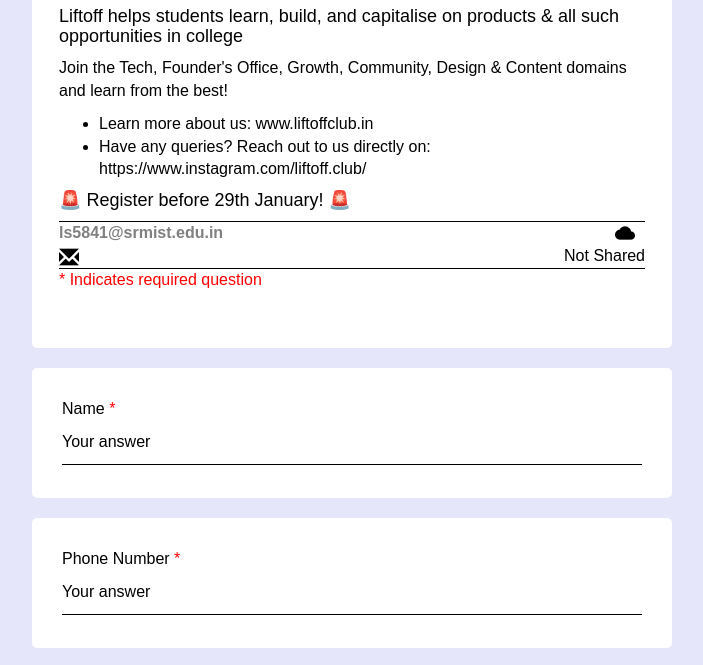
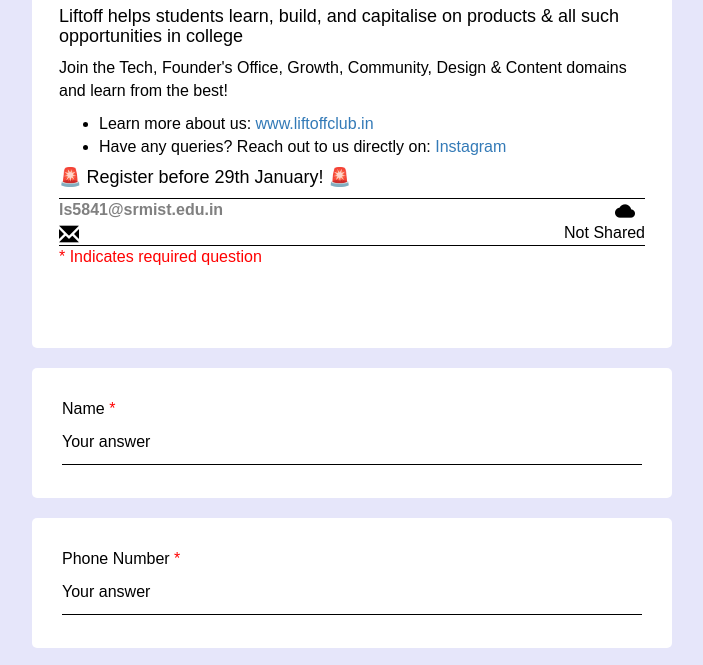
Before and after one commit to Laakhishiv6/google-forms, a plain HTML site: page index.html in a window 1280 px wide. Shown: the part 132-797 px from the top of the page, without its empty margins (288-991 px from the left). Drawn offline with nearby package versions, Linux system fonts and the light colour scheme.

Commit message:
index.html

```diff
--- a/index.html
+++ b/index.html
@@ -21,10 +21,11 @@
             <p>If you want to learn tech & build cool things, we're the right fit for you 🤝</p>
             <h4>Liftoff helps students learn, build, and capitalise on products & all such opportunities in college</h4>
             <p>Join the Tech, Founder's Office, Growth, Community, Design & Content domains and learn from the best!</p>
-            <ul>
-                <li>Learn more about us: www.liftoffclub.in</li>
-                <li>Have any queries? Reach out to us directly on: https://www.instagram.com/liftoff.club/</li>
+            <ul class="responsive-list">
+                <li>Learn more about us: <a href="https://www.liftoffclub.in" target="_blank">www.liftoffclub.in</a></li>
+                <li>Have any queries? Reach out to us directly on: <a href="https://www.instagram.com/liftoff.club/" target="_blank">Instagram</a></li>
             </ul>
+
             <h4>🚨 Register before 29th January! 🚨</h4>
             <div class="line"></div>
             <div class="email-container">
```
